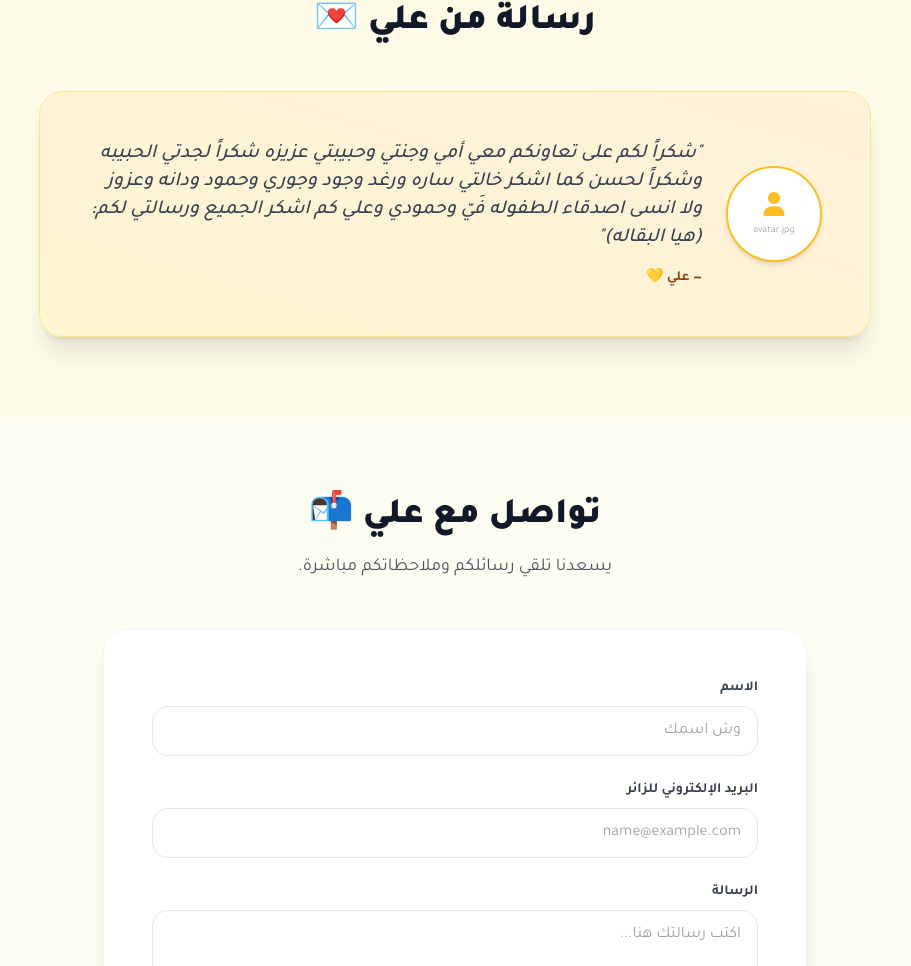
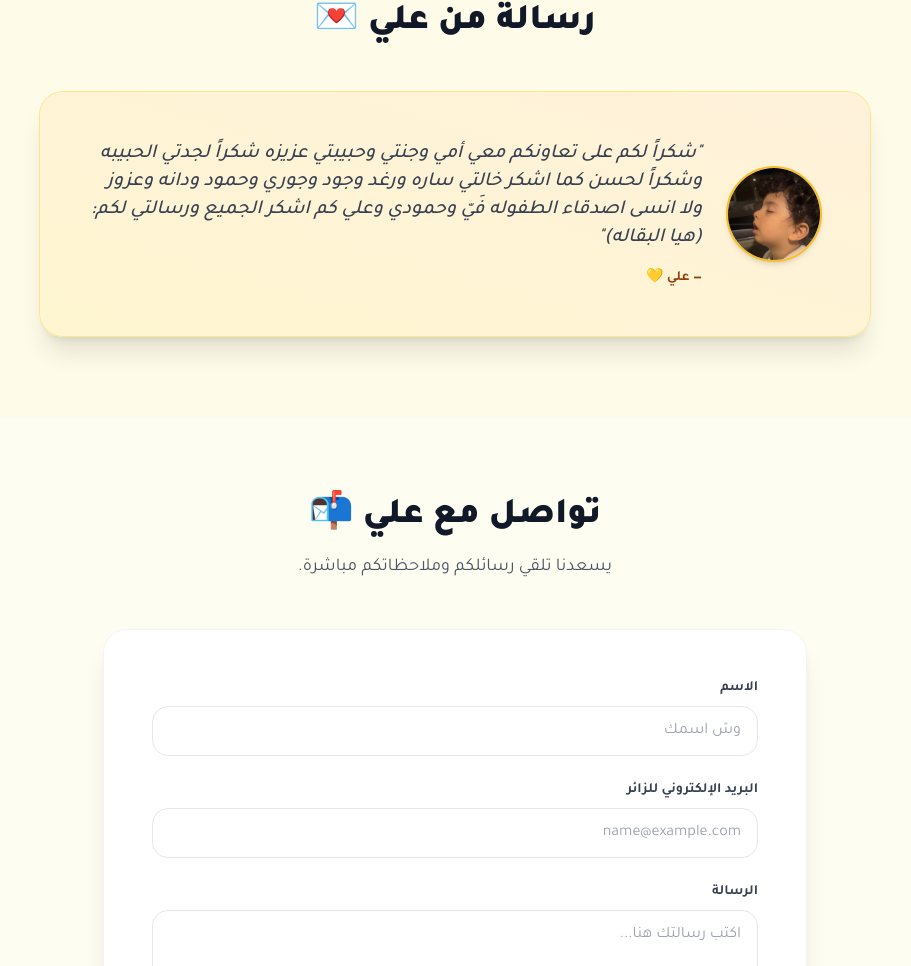
Before and after one commit to alialsh95/ali2024, a plain HTML site: page index.html in a window 1280 px wide. Shown: the part 4154-5120 px from the top of the page, without its empty margins (185-1096 px from the left). Drawn offline with nearby package versions, Linux system fonts and the light colour scheme.

Commit message:
Update index.html

```diff
--- a/index.html
+++ b/index.html
@@ -292,12 +292,8 @@
             <div class="text-center mb-12"><h2 class="text-3xl sm:text-4xl font-black text-gray-900 mb-4" data-translate="message-title">رسالة من علي 💌</h2></div>
             <div class="bg-gradient-to-tr from-amber-100/70 to-orange-100/70 rounded-3xl p-8 sm:p-12 shadow-xl border border-amber-200 relative overflow-hidden">
                 <div class="relative z-10 flex flex-col sm:flex-row items-center gap-6">
-                    <div id="ALI_SMALL_PHOTO" class="w-24 h-24 rounded-full bg-white flex-shrink-0 flex flex-col items-center justify-center border-2 border-primary shadow-md text-center p-2 overflow-hidden">
-                        <img src="avatar.jpg" alt="Avatar" class="w-full h-full object-cover hidden" onerror="this.classList.add('hidden'); this.nextElementSibling.classList.remove('hidden');">
-                        <div class="flex flex-col items-center justify-center">
-                            <i class="fa-solid fa-user text-primary text-2xl mb-1"></i>
-                            <span class="text-[10px] text-gray-400">avatar.jpg</span>
-                        </div>
+                    <div id="ALI_SMALL_PHOTO" class="w-24 h-24 rounded-full bg-white flex-shrink-0 flex items-center justify-center border-2 border-primary shadow-md text-center p-0 overflow-hidden">
+                        <img src="avatar.jpg" alt="Avatar" class="w-full h-full object-cover">
                     </div>
                     <div class="space-y-4 text-center sm:text-start">
                         <p class="text-gray-700 text-lg sm:text-xl font-medium leading-relaxed italic">"شكراً لكم على تعاونكم معي أمي وجنتي وحبيبتي عزيزه شكراً لجدتي الحبيبه وشكراً لحسن كما اشكر خالتي ساره ورغد وجود وجوري وحمود ودانه وعزوز
```
